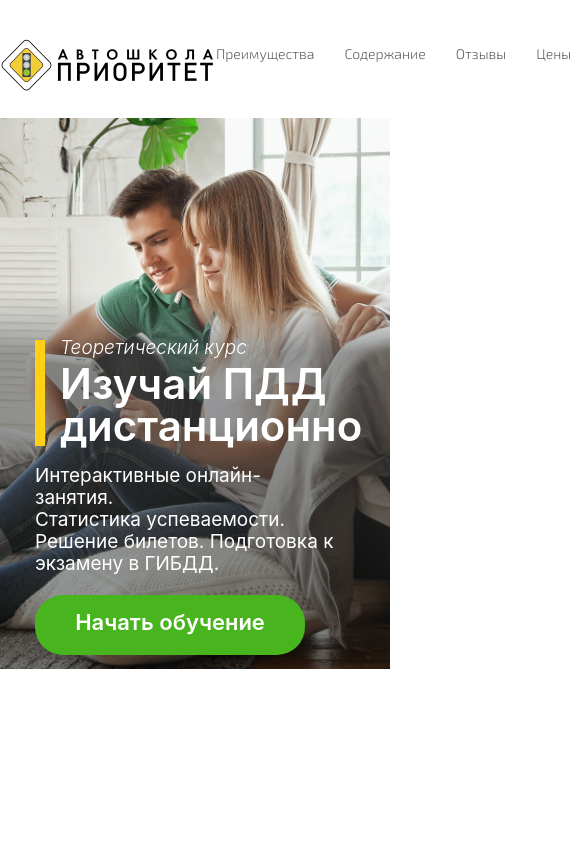
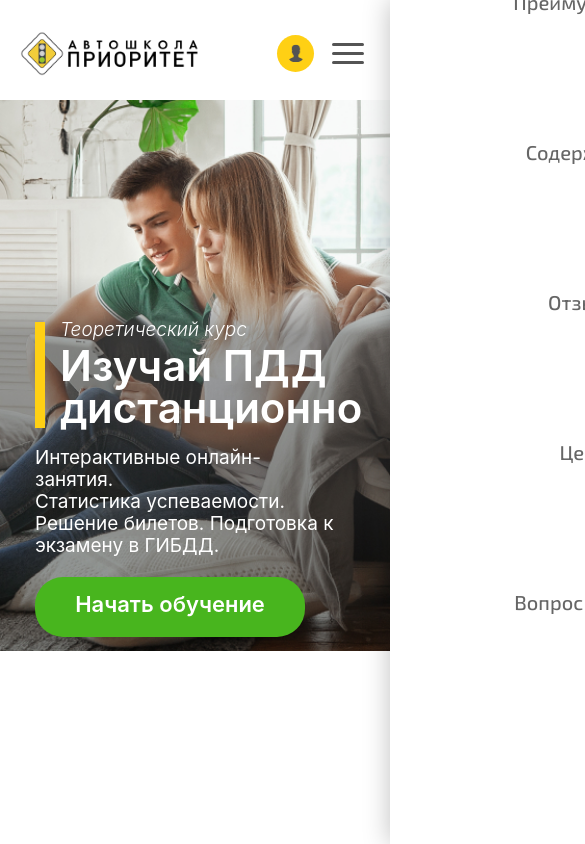
Before and after one commit to armproducer/autoschool-online, a website: page index.html in a window 390 px wide. Shown: the top 844 px of the page, 585 px wide, since content can reach past the window. Drawn offline with nearby package versions, Linux system fonts and the light colour scheme; a web font is replaced by a local one.

Commit message:
header adaptive completed

```diff
--- a/index.html
+++ b/index.html
@@ -35,20 +35,30 @@
       <a class="logo" href="/index.html">
         <img src="/icons/main_icon.png" alt="лого" />
       </a>
-      <nav>
+      <nav class="menu">
         <ul>
-          <li><a href="#content" class="flowing-scroll">Преимущества</a></li>
-          <li><a href="#subjects" class="flowing-scroll">Содержание</a></li>
-          <li><a href="#reviews" class="flowing-scroll">Отзывы</a></li>
-          <li><a href="#price" class="flowing-scroll">Цены</a></li>
-          <li><a href="#faq" class="flowing-scroll">Вопрос - Ответ</a></li>
+          <li class="menu_item"><a href="#content" class="flowing-scroll">Преимущества</a></li>
+          <li class="menu_item"><a href="#subjects" class="flowing-scroll">Содержание</a></li>
+          <li class="menu_item"><a href="#reviews" class="flowing-scroll">Отзывы</a></li>
+          <li class="menu_item"><a href="#price" class="flowing-scroll">Цены</a></li>
+          <li class="menu_item"><a href="#faq" class="flowing-scroll">Вопрос - Ответ</a></li>
         </ul>
       </nav>
       <div class="authorization">
         <img src="/icons/account.png" alt="аккаунт" />
-        <a href="" class="authorization_enter">Вход</a>
+        <a href="#" class="authorization_enter">Вход</a>
         <span> / </span>
-        <a href="" class="authorization_enter">Регистрация</a>
+        <a href="#" class="authorization_enter">Регистрация</a>
+      </div>
+      <a class="authorization_mobile" href="#">
+        <div class="authorization_mobile_circle">
+          <img src="/icons/account.png" alt="аккаунт" />
+        </div>
+      </a>
+      <div class="mobile_menu">
+        <div class="mobile_menu_line"></div>
+        <div class="mobile_menu_line"></div>
+        <div class="mobile_menu_line"></div>
       </div>
     </header>
 
@@ -1087,6 +1097,7 @@
     <script src="/js/collapse.js"></script>
     <script src="https://ajax.googleapis.com/ajax/libs/jquery/3.4.1/jquery.min.js"></script>
     <script src="/js/scroll.js"></script>
+    <script src="/js/mobile_menu.js"></script>
 
   </body>
 </html>
--- /dev/null
+++ b/js/mobile_menu.js
@@ -0,0 +1,17 @@
+window.addEventListener("DOMContentLoaded", () => {
+  const menu = document.querySelector(".menu"),
+    menuItem = document.querySelectorAll(".menu_item"),
+    mobileMenu = document.querySelector(".mobile_menu");
+
+  mobileMenu.addEventListener("click", () => {
+    mobileMenu.classList.toggle("mobile_menu_active");
+    menu.classList.toggle("menu_active");
+  });
+
+  menuItem.forEach((item) => {
+    item.addEventListener("click", () => {
+      mobileMenu.classList.toggle("mobile_menu_active");
+      menu.classList.toggle("menu_active");
+    });
+  });
+});
--- a/sass/_1024.sass
+++ b/sass/_1024.sass
@@ -1,4 +1,57 @@
 @media screen and ( max-width: 1024px )
+    header
+        position: relative
+        .menu
+            z-index: 3
+            position: fixed
+            top: 0
+            left: 100%
+            width: 100%
+            height: 100vh
+            padding: 20px 15px
+            background: rgba(255,255,255,0.95)
+            box-shadow: 0px 0px 25px rgba(0, 0, 0, 0.25)
+            transition: 0.3s all
+            ul
+                flex-direction: column
+                justify-content: center
+                align-items: center
+                height: 100%
+                padding-bottom: 140px
+                li
+                    margin-right: 0
+                    margin-bottom: 100px
+                    transition: 0.3s all
+                    a
+                        display: block
+                        font-size: 20px
+                        font-weight: 500
+                        padding: 10px 0
+            &_active
+                left: 0
+                ul
+                    li
+                        margin-bottom: 15px
+                        transition: 0.3s all
+        .mobile_menu
+            display: flex
+            flex-direction: column
+            justify-content: center
+            align-items: center
+            div
+                transition: 0.2s all
+            &_active
+                div
+                    margin-top: -3px
+                    &:nth-child(1)
+                        transform: rotate(-45deg)
+                    &:nth-child(2)
+                        display: none
+                    &:nth-child(3)
+                        transform: rotate(45deg)
+        .authorization
+            margin-right: 72px
+
     .main
         background: url('../img/bg_tablet.jpg') left center/cover no-repeat
         padding-left: 58px
--- a/sass/_1240.sass
+++ b/sass/_1240.sass
@@ -1,8 +1,17 @@
 @media screen and ( max-width: 1240px )
+    header
+    nav
+        ul
+            li
+                margin-right: 20px
+                a
+                    font-size: 12px
+
     .main
         min-height: 409px
         padding-left: 0
-        background-position: 0px -30px
+        padding-top: 76px
+        background-position: 0px -50px
         &_road
             left: 500px
         &_promo
--- a/sass/_375.sass
+++ b/sass/_375.sass
@@ -4,8 +4,15 @@
         height: 50px
         font-size: 18px
 
+    header
+        .authorization_mobile
+            margin-right: 48px
+        .mobile_menu
+            padding-right: 20px
+
     .main
         min-height: 521px
+        padding-left: 10px
         &_promo
             padding-left: 4px
             width: 300px
--- a/sass/_425.sass
+++ b/sass/_425.sass
@@ -3,6 +3,15 @@
         width: 270px
         height: 60px
         font-size: 22px
+
+    header
+        height: 100px
+        padding: 32px 20px 26px 20px
+        .authorization_mobile
+            margin-right: 56px
+        .mobile_menu
+            padding-right: 26px
+
 
     .main
         min-height: 551px
--- a/sass/_550.sass
+++ b/sass/_550.sass
@@ -1,4 +1,13 @@
 @media screen and ( max-width: 550px )
+    header
+        .logo
+            width: 180px
+        .authorization
+            display: none
+        .authorization_mobile
+            display: block
+
+
     .main
         min-height: 350px
         padding-top: 40px
--- a/sass/_768.sass
+++ b/sass/_768.sass
@@ -1,4 +1,11 @@
 @media screen and ( max-width: 768px )
+    header
+        padding: 38px 40px 26px 40px
+        .mobile_menu
+            padding-right: 40px
+        .authorization
+            margin-right: 62px
+
     .main
         background-position: -100px 0
         padding-left: 30px
--- a/sass/_general.sass
+++ b/sass/_general.sass
@@ -45,16 +45,17 @@ button:focus
 
 header
     margin: 0 auto
-    max-width: 1200px
+    max-width: 1360px
     height: 118px
-    padding: 38px 0 26px 0
+    padding: 38px 80px 26px 80px
     display: flex
     justify-content: space-between
     align-items: center
     .logo
+        width: 216px
         img
-            width: 216px
-    nav
+            width: 100%
+    .menu
         ul
             display: flex
             justify-content: space-between
@@ -98,6 +99,38 @@ header
             vertical-align: middle
             color: #545454
             margin: 0 2px
+    .authorization_mobile
+        display: none
+        margin-right: 62px
+        &_circle
+            width: 37px
+            height: 37px
+            background-color: #FFD014
+            border-radius: 28px
+            display: flex
+            justify-content: center
+            align-items: center
+            img
+                width: 14px
+    .mobile_menu
+        z-index: 4
+        display: none
+        position: absolute
+        right: 0
+        bottom: center
+        padding-right: 90px
+        padding-top: 1px
+        cursor: pointer
+        height: 31px
+        &_line
+            height: 3px
+            width: 32px
+            background: #545454
+            margin-top: 6px
+            border-radius: 5px
+            transition: 0.2s all
+            &:first-child
+                margin-top: 0
 
 .main
     min-height: 635px
```
Also changed, not shown: css/style.min.css.
